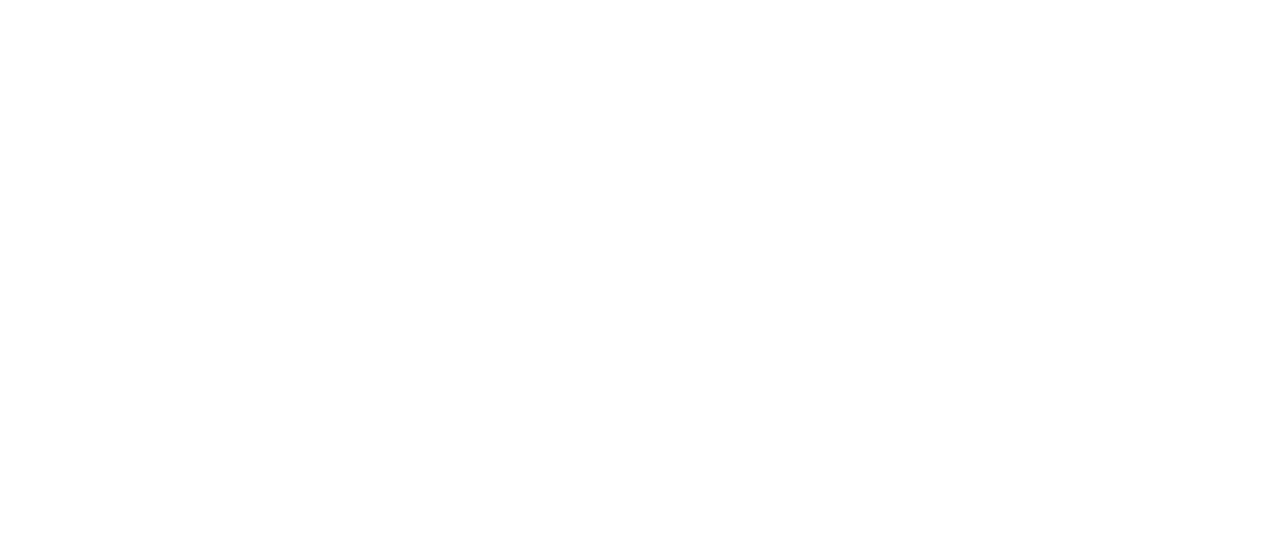
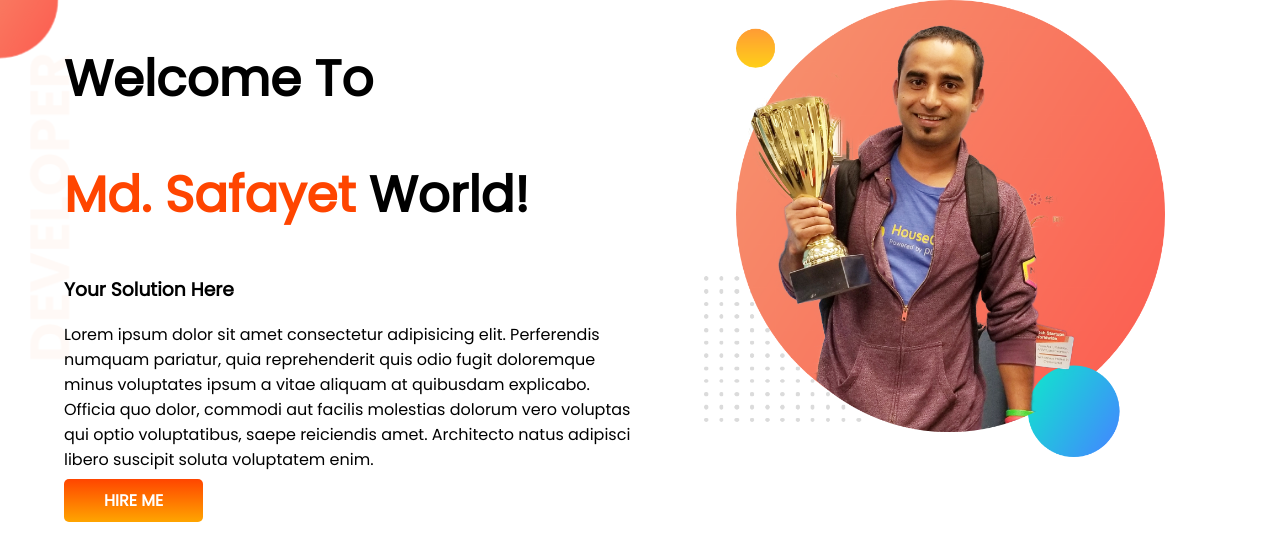
Before and after one commit to safayetbd/developer-portfolio, a plain HTML site: page index.html in a window 1280 px wide. Drawn offline with Linux system fonts and the light colour scheme.

Commit message:
top section add

```diff
--- a/index.html
+++ b/index.html
@@ -1,12 +1,41 @@
 <!DOCTYPE html>
 <html lang="en">
-<head>
-    <meta charset="UTF-8">
-    <meta http-equiv="X-UA-Compatible" content="IE=edge">
-    <meta name="viewport" content="width=device-width, initial-scale=1.0">
-    <title>Document</title>
-</head>
-<body>
+  <head>
+    <meta charset="UTF-8" />
+    <meta http-equiv="X-UA-Compatible" content="IE=edge" />
+    <meta name="viewport" content="width=device-width, initial-scale=1.0" />
+    <title>Safayet Portfolio</title>
+    <link rel="preconnect" href="https://fonts.googleapis.com" />
+    <link rel="preconnect" href="https://fonts.gstatic.com" crossorigin />
+    <link
+      href="https://fonts.googleapis.com/css2?family=Poppins&display=swap"
+      rel="stylesheet"
+    />
 
-</body>
+    <link rel="stylesheet" href="style.css" />
+  </head>
+  <body>
+    <section class="banner">
+      <div class="half-width">
+        <h1>Welcome To</h1>
+        <h1><span class="name">Md. Safayet</span> World!</h1>
+        <h3>Your Solution Here</h3>
+        <p>
+          Lorem ipsum dolor sit amet consectetur adipisicing elit. Perferendis
+          numquam pariatur, quia reprehenderit quis odio fugit doloremque minus
+          voluptates ipsum a vitae aliquam at quibusdam explicabo. Officia quo
+          dolor, commodi aut facilis molestias dolorum vero voluptas qui optio
+          voluptatibus, saepe reiciendis amet. Architecto natus adipisci libero
+          suscipit soluta voluptatem enim.
+        </p>
+        <a class="button" target="blank" href="https://github.com/safayetbd/"
+          >HIRE ME</a
+        >
+      </div>
+
+      <div class="half-width">
+        <img src="images/jhankar.png" alt="" />
+      </div>
+    </section>
+  </body>
 </html>
--- a/style.css
+++ b/style.css
@@ -0,0 +1,32 @@
+body {
+  font-family: "Poppins", sans-serif;
+  margin: 0;
+}
+h1 {
+  font-size: 50px;
+}
+.name {
+  color: orangered;
+}
+section {
+  display: flex;
+}
+.half-width {
+  width: 50%;
+  padding-left: 5%;
+}
+.half-width img {
+  width: 80%;
+}
+.button {
+  text-decoration: none;
+  background-image: linear-gradient(orangered, orange);
+  color: white;
+  font-weight: 700;
+  padding: 10px 40px;
+  border-radius: 5px;
+}
+.banner {
+  background-image: url(images/top-banner.png);
+  background-repeat: no-repeat;
+}
```
Also changed, not shown: images/dream-bg.png (added), images/exp-bg.png (added), images/jhankar.png (added), images/jhankar2.png (added), images/my-bg.png (added), images/my-bg2.png (added), images/top-banner.png (added).
